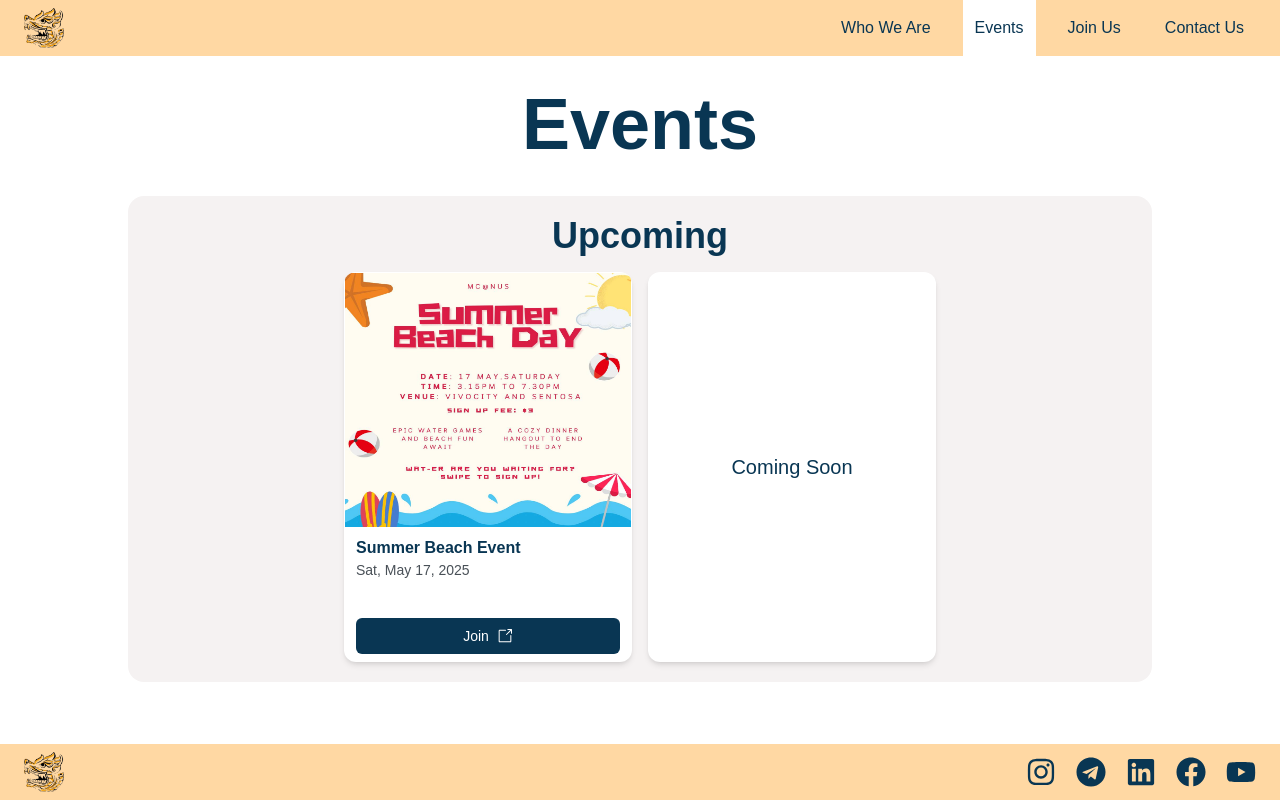
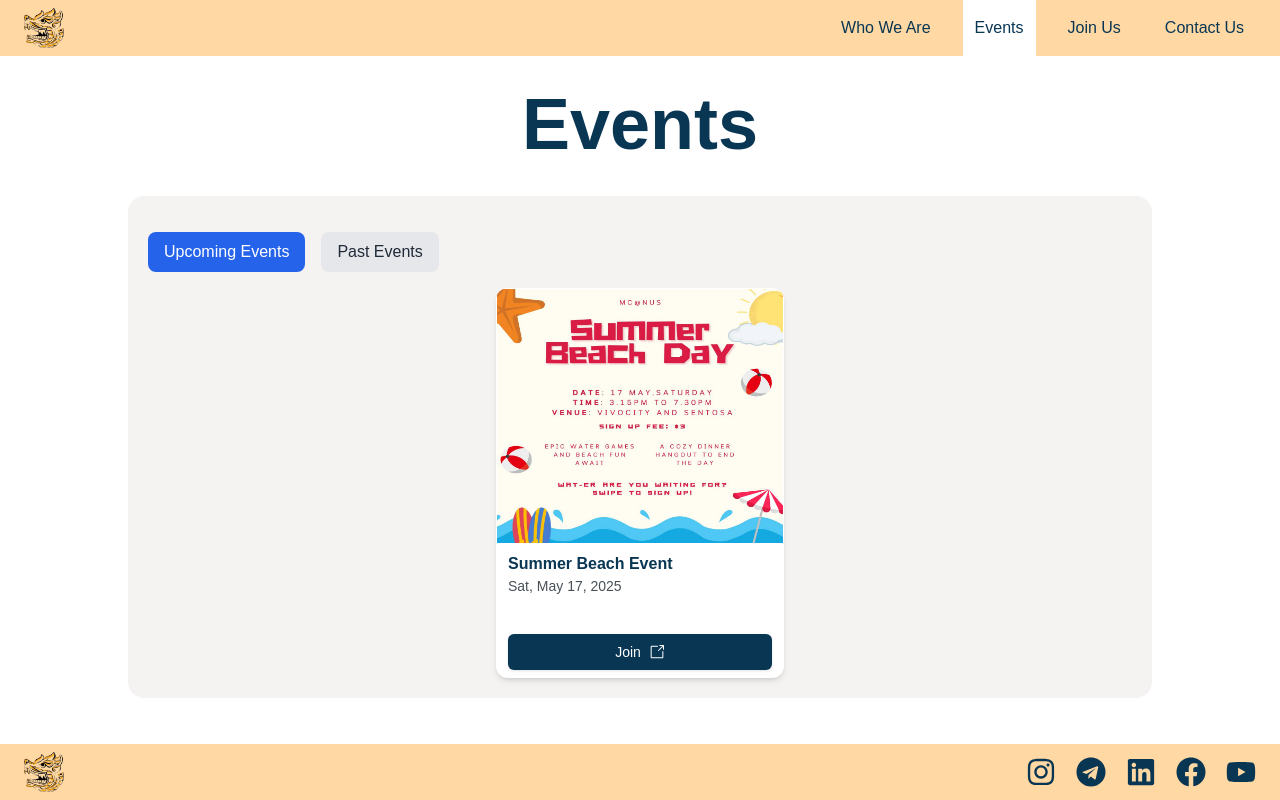
Before and after one commit to ZweZeya/mcnus, a Next.js app: page /events in a window 1280 px wide. Built offline with nearby package versions, Linux system fonts and the light colour scheme; a web font is replaced by a local one.

Commit message:
add past events

```diff
--- /dev/null
+++ b/src/app/api/events/route.ts
@@ -0,0 +1,24 @@
+import fs from 'fs/promises';
+import path from 'path';
+import { NextRequest, NextResponse } from 'next/server';
+
+export interface Event {
+    name: string,
+    date: Date,
+    image: string,
+    link: string
+}
+
+export enum EventType {
+  UPCOMING,
+  PAST,
+}
+
+export async function GET(request: NextRequest) {
+  const eventType = request.nextUrl.searchParams.get('type');
+  if (eventType == null) return NextResponse.error()
+  const fileName = parseInt(eventType) == EventType.UPCOMING ? "upcoming-events.json" : "past-events.json"
+  const filePath = path.join(process.cwd(), `src/data/${fileName}`);
+  const content = await fs.readFile(filePath, 'utf-8');
+  return NextResponse.json(JSON.parse(content));
+}
--- a/src/app/components/common/ColouredContentBox.tsx
+++ b/src/app/components/common/ColouredContentBox.tsx
@@ -3,7 +3,7 @@ import ColouredBox from "./ColouredBox";
 import { Header} from "./textComponents";
 
 interface ColouredContentBoxProps extends React.PropsWithChildren {
-    title: string;
+    title?: string;
     className?: string;
 }
 
@@ -12,7 +12,7 @@ const ColouredContentBox = (props: ColouredContentBoxProps) => {
 
     return (
         <ColouredBox className={className}>
-            <Header>{title}</Header>
+            {title && <Header>{title}</Header>}
             <div className="mt-1 md:mt-3 xl:mt-4">{props.children}</div>
         </ColouredBox>
     )
--- a/src/app/components/events/EventCard.tsx
+++ b/src/app/components/events/EventCard.tsx
@@ -1,18 +1,18 @@
-import { formatDate } from "@/app/utils/dateUtils";
+import { formatDate, isPast } from "@/app/utils/dateUtils";
 import Image from "next/image";
 import { GoLinkExternal } from "react-icons/go";
 import { darkerGrey, navy } from "@/app/utils/colors";
 import { Text, TextSm } from "../common/textComponents";
-
-
-export interface Event {
-    name: string,
-    date: Date,
-    image: string,
-    link: string
-}
+import { Event } from "@/app/api/events/route";
+import { Button } from "@/components/ui/button";
 
 const EventCard: React.FC<{ event: Event }> = ({ event }) => {
+    const isClosed = isPast(event.date)
+
+    const handleClick = (link: string) => {
+        window.open(link, "_blank")
+    }
+
     return (
         <div className="w-72 h-[390px] rounded-xl shadow-md overflow-hidden bg-white text-left flex flex-col">
             <div className="relative w-full h-64 border border-transparent">
@@ -21,18 +21,9 @@ const EventCard: React.FC<{ event: Event }> = ({ event }) => {
             <div className="flex flex-col flex-1 px-3 py-2">
                 <h2 className="text-base font-semibold">{event.name}</h2>
                 <TextSm style={{color: darkerGrey}}>{formatDate(event.date)}</TextSm>
-                <div className="mt-auto pt-2">
-                    <a
-                        href={event.link}
-                        target="_blank"
-                        rel="noopener noreferrer"
-                        className="flex items-center justify-center gap-2 w-full text-sm px-3 py-2 text-white rounded-md"
-                        style={{backgroundColor: navy}}
-                    >
-                        Join
-                        <GoLinkExternal size={16} />
-                    </a>
-                </div>
+                <Button className="mt-auto pt-2 text-white" disabled={isClosed} onClick={() => handleClick(event.link)} style={{backgroundColor: navy}}>
+                    Join <GoLinkExternal size={16} />
+                </Button>
             </div>
         </div>
     );
--- a/src/app/components/events/Events.tsx
+++ b/src/app/components/events/Events.tsx
@@ -1,23 +1,62 @@
+"use client"
+
+import { useState, useEffect } from "react";
 import ColouredContentBox from "../common/ColouredContentBox"
-import S from "@/app/utils/constantString";
-import { promises as fs } from 'fs';
-import EventCard, { Event, EmptyEventCard } from "./EventCard";
+import EventCard from "./EventCard";
+import { Event, EventType } from "@/app/api/events/route";
 
-const Events = async () => {
-    const filePath = process.cwd() + '/src/data/events.json';
-    const file = await fs.readFile(filePath, 'utf8');
-    const data: Event[] = JSON.parse(file);
+const Events = () => {
+    const [eventType, setEventType] = useState<EventType>(0)
+    const [events, setEvents] = useState<Event[]>([])
+
+    useEffect(() => {
+        fetch(`/api/events?type=${eventType}`)
+        .then((res) => res.json())
+        .then(data => {
+            console.log(data)
+            setEvents(data)
+    })
+        .catch(console.error);
+    }, [eventType]);
 
     return (
-        <ColouredContentBox className="w-full text-center" title={S.upcomingEvents}>
-            <div className="flex flex-wrap gap-4 justify-center items-center">
-            {data.map((event, index) => (
-                <EventCard key={index} event={event} />
-            ))}
-            {data.length % 4 < 2 && <EmptyEventCard />}
+        <ColouredContentBox className="w-full text-center">
+            <div className="flex gap-4 my-4">
+                <button
+                    onClick={() => setEventType(0)}
+                    className={`px-4 py-2 rounded-lg font-medium transition ${
+                    eventType === 0
+                        ? 'bg-blue-600 text-white'
+                        : 'bg-gray-200 text-gray-800 hover:bg-gray-300'
+                    }`}
+                >
+                    Upcoming Events
+                </button>
+                <button
+                    onClick={() => setEventType(1)}
+                    className={`px-4 py-2 rounded-lg font-medium transition ${
+                    eventType === 1
+                        ? 'bg-blue-600 text-white'
+                        : 'bg-gray-200 text-gray-800 hover:bg-gray-300'
+                    }`}
+                >
+                    Past Events
+                </button>
             </div>
+            <EventsGrid events={events} />
         </ColouredContentBox>
     )
 }
 
+const EventsGrid: React.FC<{events: Event[]}> = ({events}) => {
+
+    return (
+        <div className="flex flex-wrap gap-4 justify-center items-center">
+            {events.map((event, index) => (
+                <EventCard key={index} event={event} />
+            ))}
+        </div>
+    )
+}
+
 export default Events
--- a/src/app/utils/dateUtils.ts
+++ b/src/app/utils/dateUtils.ts
@@ -6,3 +6,7 @@ export const formatDate = (date: Date): string => {
     day: 'numeric'
   })
 }
+
+export const isPast = (date: Date): boolean => {
+  return new Date(date) < new Date();
+}
--- /dev/null
+++ b/src/data/past-events.json
@@ -0,0 +1,5 @@
+[
+    {"name": "Chat and Chow!", "date": "2025-03-29", "image": "/summer-beach-event.jpeg", "link": "https://docs.google.com/forms/d/e/1FAIpQLScH8cZKY5nDWlL6lozdLoiqTvRWgIjkxzr-Y9cvGOPU4dHN0A/viewform"},
+    {"name": "New Year Gathering", "date": "2025-01-11", "image": "/summer-beach-event.jpeg", "link": "https://forms.gle/jAvAdErtKVb4EsWd6"},
+    {"name": "End of Semester Dinner", "date": "2024-12-07", "image": "/summer-beach-event.jpeg", "link": "https://forms.gle/HKaxNwHzcgMu8WkQ8"}
+]
```
Also changed, not shown: src/data/upcoming-events.json (renamed from src/data/events.json).
